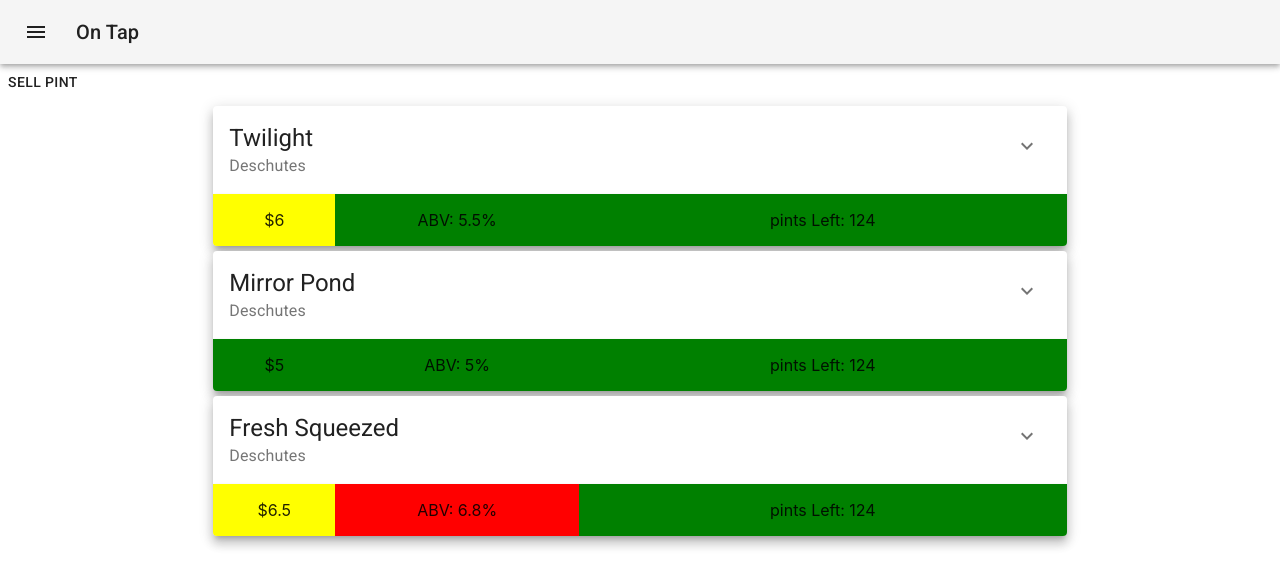
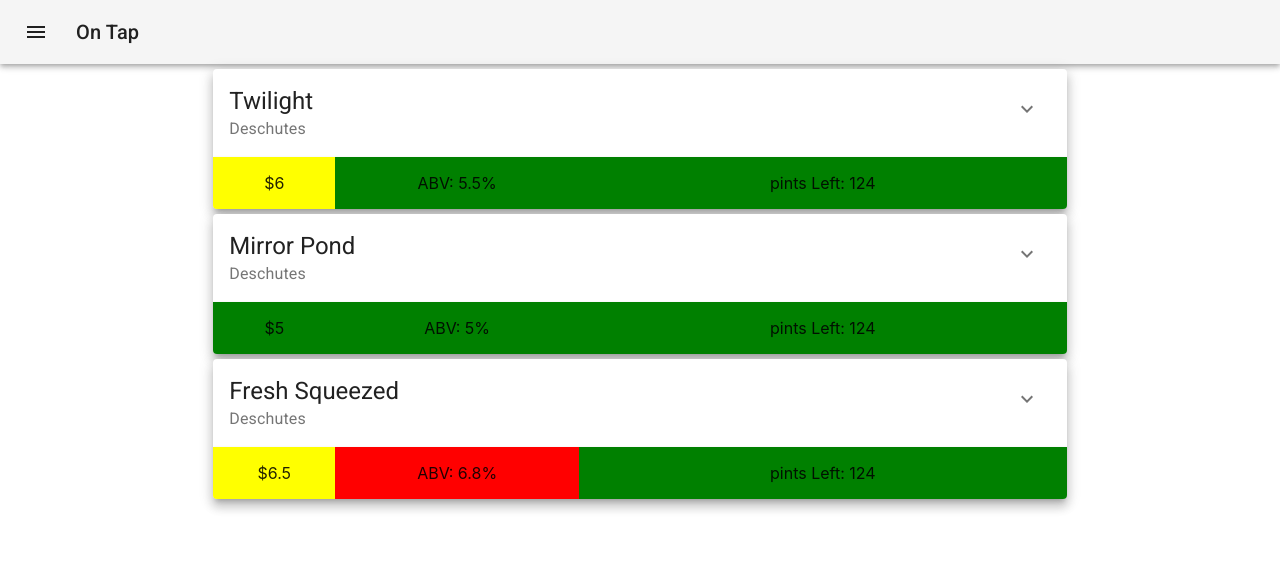
Before and after one commit to DuHerb/OnTap, a React (Create React App) app: page / in a window 1280 px wide. Shown: the top 586 px of the page. Built offline with nearby package versions, Linux system fonts and the light colour scheme.

Commit message:
remove sellPint test button

```diff
--- a/src/App.js
+++ b/src/App.js
@@ -32,10 +32,9 @@ export default class App extends React.Component {
     return (
         <HashRouter>
           <Header/>
-          <Button onClick={()=>this.handleSellPint('Twilight')}>Sell Pint</Button>
-          <Route exact path='/' render={()=><PatronView kegs={this.getKegsOnTap()}/>} />
-          <Route path='/pos' render={()=><POSView kegs={this.getKegsOnTap()} onSellPint={this.handleSellPint} />}  />
-          <Route path='/admin' render={()=><AdminView/>} />
+            <Route exact path='/' render={()=><PatronView kegs={this.getKegsOnTap()}/>} />
+            <Route path='/pos' render={()=><POSView kegs={this.getKegsOnTap()} onSellPint={this.handleSellPint} />}  />
+            <Route path='/admin' render={()=><AdminView/>} />
         </HashRouter>
     )
   }
```
